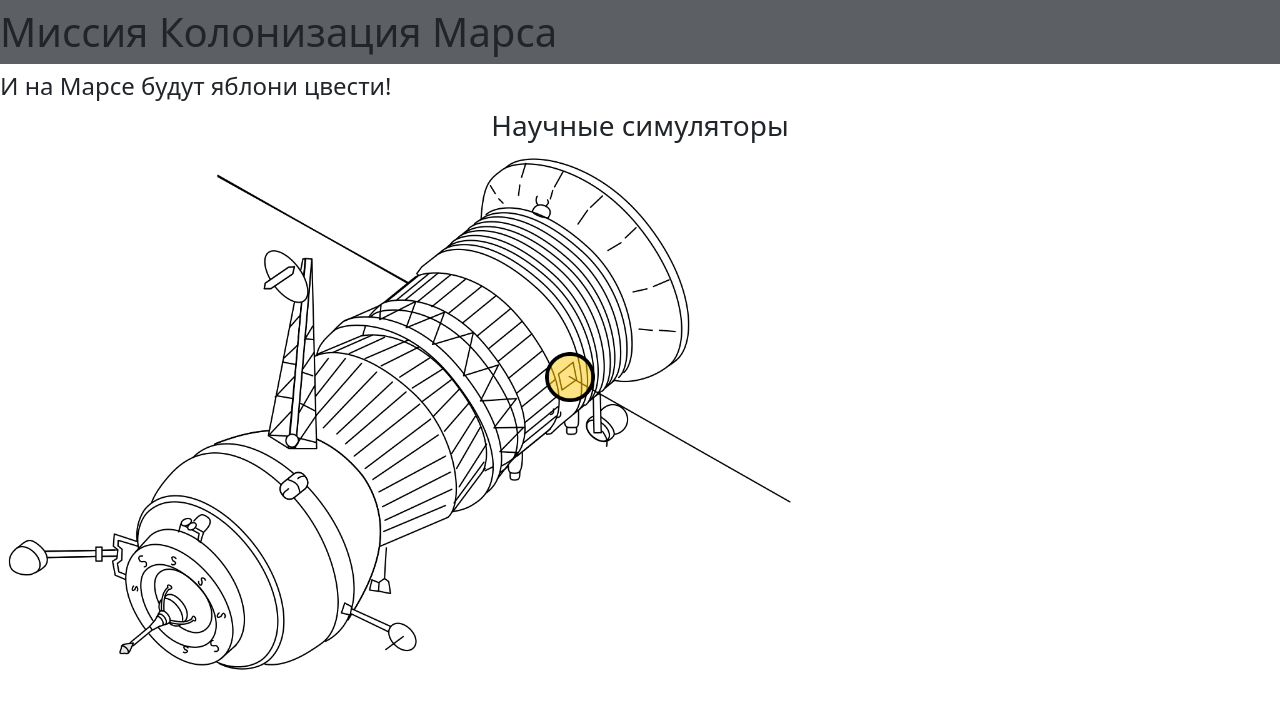
After one commit to G-GREGOR-dev/wtf-flask-lesson, a Flask app: page /training/1 in a window 1280 px wide. The commit adds this page. Shown: the top 709 px of the page. Run offline with Flask 2, Linux system fonts and the light colour scheme.

Commit message:
second-lesson

```diff
--- a/main.py
+++ b/main.py
@@ -8,5 +8,10 @@ def index(title):
     return render_template('base.html', title=title)
 
 
+@app.route('/training/<prof>')
+def training(prof):
+    return render_template('training.html', title=prof)
+
+
 if __name__ == '__main__':
     app.run(port=8080, host='127.0.0.1')
--- a/templates/base.html
+++ b/templates/base.html
@@ -11,7 +11,7 @@
     </head>
     <body>
         <h1 class="navbar navbar-light" style="background-color: #5c5f63;">Миссия Колонизация Марса</h1>
-        <h4 class="text-secondary">И на Марсе будут яблони цвести!</h4>
+        <h4 class="text">И на Марсе будут яблони цвести!</h4>
         {% block content %}{% endblock %}
     </body>
 </html>
--- /dev/null
+++ b/templates/training.html
@@ -0,0 +1,13 @@
+{% extends "base.html" %}
+
+{% block content %}
+    {% if "инженер" in title or "строитель" in title %}
+        <h3 style="text-align: center ">Инженерные тренажеры </h3>
+        <img src="{{ url_for('static', filename='images/image1.png') }}"
+             alt="здесь должна была быть картинка, но не нашлась" width=800>
+    {% else %}
+        <h3 style="text-align: center ">Научные симуляторы</h3>
+        <img src="{{ url_for('static', filename='images/image2.png') }}"
+             alt="здесь должна была быть картинка, но не нашлась" width=800>
+    {% endif %}
+{% endblock %}
```
Also changed, not shown: static/images/image1.png (added), static/images/image2.png (added).
